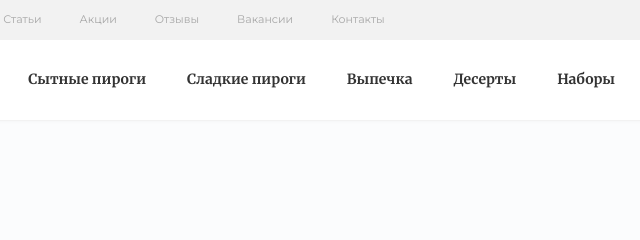
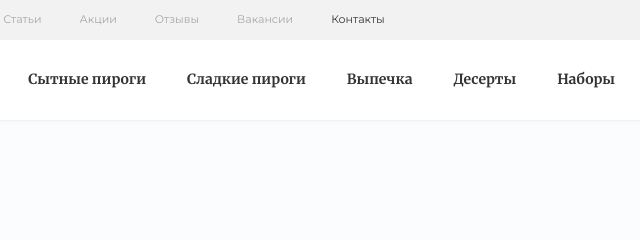
Before and after one commit to fatimkacat/pie, a plain HTML site: page contacts.html in a window 1280 px wide. Shown: the top 240 px of the page, 309-949 px from the left. Drawn offline with nearby package versions, Linux system fonts and the light colour scheme.

Commit message:
Update contacts.html

```diff
--- a/contacts.html
+++ b/contacts.html
@@ -51,7 +51,7 @@
                                 <a href="vacancies_main.html">Вакансии</a>
                             </li>
                             <li>
-                                <a href="contacts.html">Контакты</a>
+                                <a href="contacts.html" class="active">Контакты</a>
                             </li>
                         </ul>
                     </nav>
```
